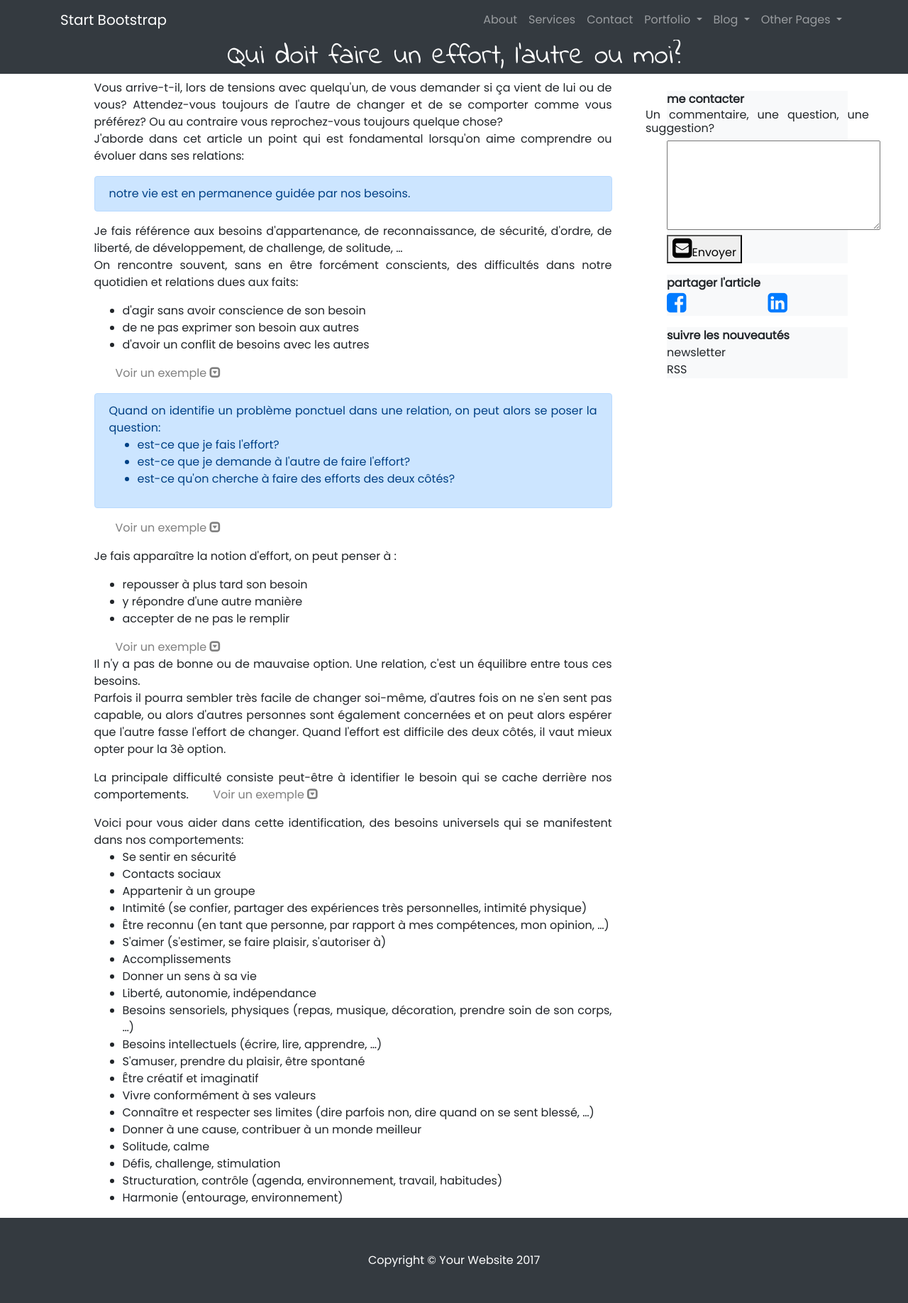
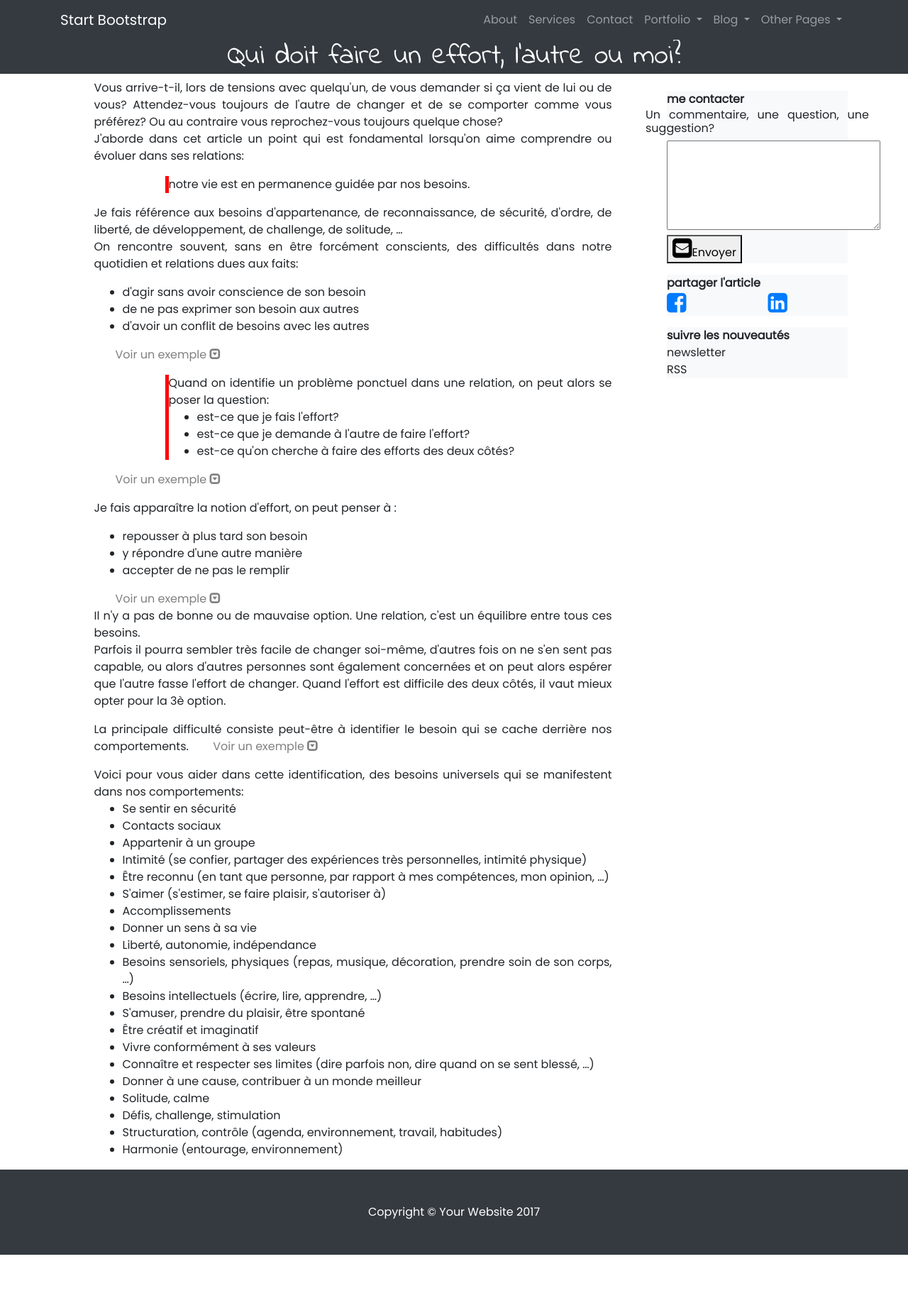
Before and after one commit to OrgaEvolutions/Nathoup.github.io, a Jekyll site: the page built from articles/besoins.html, in a window 1280 px wide. Shown: the whole page at 71% size. Built offline with Jekyll 4.4.1, drawn with Linux system fonts in a browser that asks for light colours; nearby versions of some CDN libraries; some web fonts are replaced; after the commit the page ends 1768 px from its top, so only the background shows below that.

Commit message:
Update article_layout.html

```diff
--- a/_includes/article_layout.html
+++ b/_includes/article_layout.html
@@ -5,7 +5,8 @@
     </p>
 
   {% when 'passage_important' %}
-    <div class='alert alert-primary' role='alert'><!--<span class='glyphicon glyphicon-star' aria-hidden='true'></span> -->
+    <!--<div class='alert alert-primary' role='alert'>-->
+      <div style="border-left: thick solid #ff0000;margin-left : 100px">
 
   {% when 'fin_passage_important' %}
     </div>
@@ -42,17 +43,3 @@
   {% else %}
      perdu
 {% endcase %}
-
-<!--{% increment page.id_count %}
-<a class="btn btn-primary" data-toggle="collapse" href="#collapseExample{{page.id_count}}" aria-expanded="false" aria-controls="collapseExample{{page.id_count}}">
-  Voir un exemple
-</a>
-
-
-<div class="collapse" id="collapseExample{{page.id_count}}">
-  <div class="card card-body">
-      <p class="text-dark" style="margin-left : 10px;">
-          <span class="glyphicon glyphicon-hand-right"></span>
-          <i>test</i>
-      </p></div></div>
--->
```
